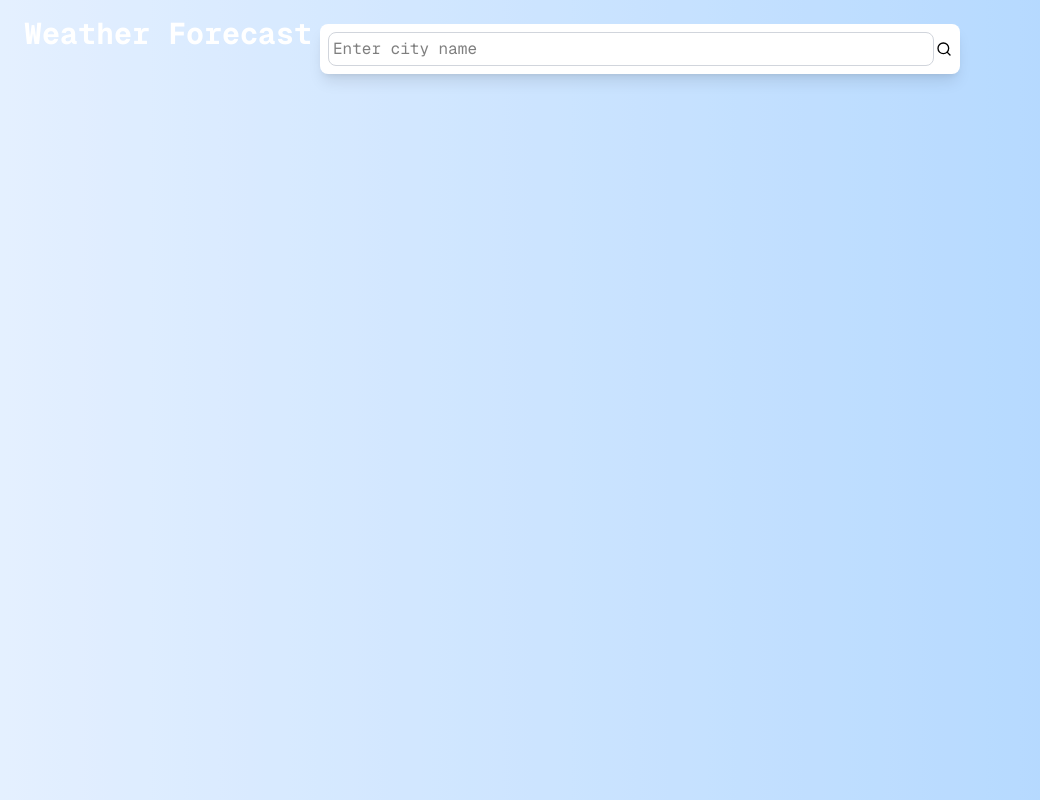
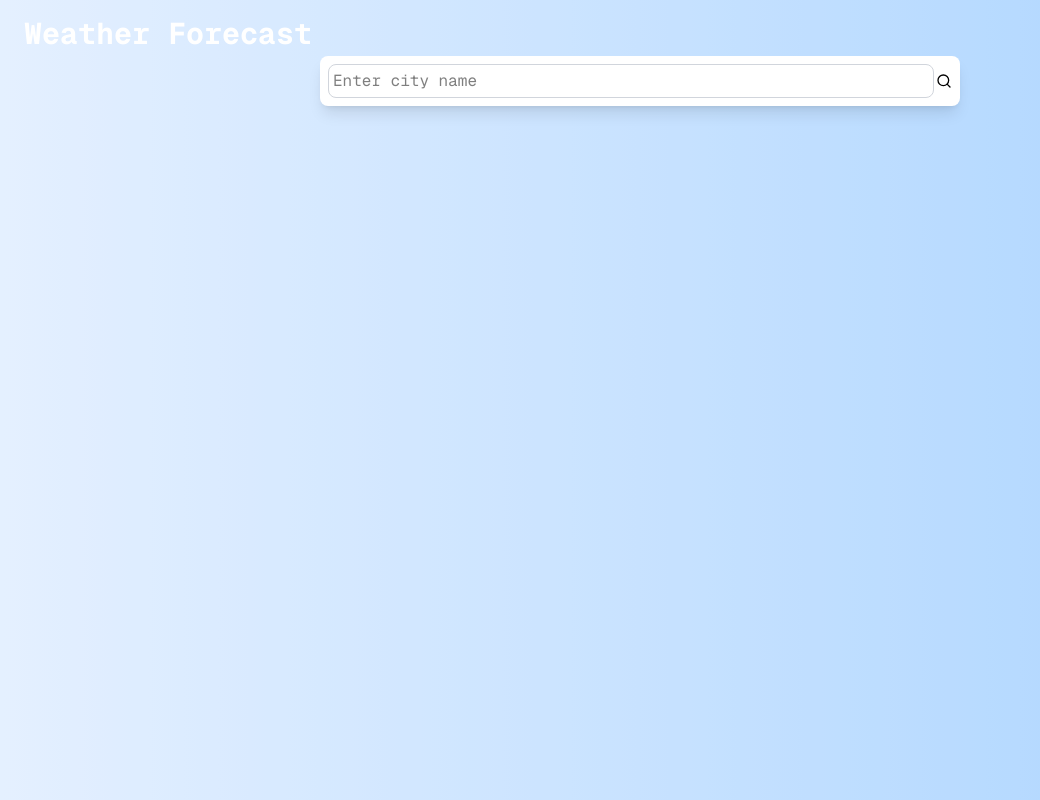
Before and after one commit to Lincoln-Madaraka/weather-forecast-app, a Next.js app in the folder weather-forecast-app/: page / in a window 1280 px wide. Shown: the whole page, without its empty margins (0-1040 px from the left). Built offline with nearby package versions, Linux system fonts and the light colour scheme.

Commit message:
Updated the form

```diff
--- a/weather-forecast-app/app/components/Input.tsx
+++ b/weather-forecast-app/app/components/Input.tsx
@@ -3,7 +3,7 @@ import { FiSearch } from "react-icons/fi";
 
 const Input = () => {
   return (
-    <div className="pt-2 flex justify-center "> {/* Centering the form */}
+    <div className="pt-10 flex justify-center "> {/* Centering the form */}
       <form className="flex items-center bg-white p-2 rounded-lg shadow-lg w-3/4 md:w-2/4"> {/* Form Container */}
         <input
           type="text"
```
